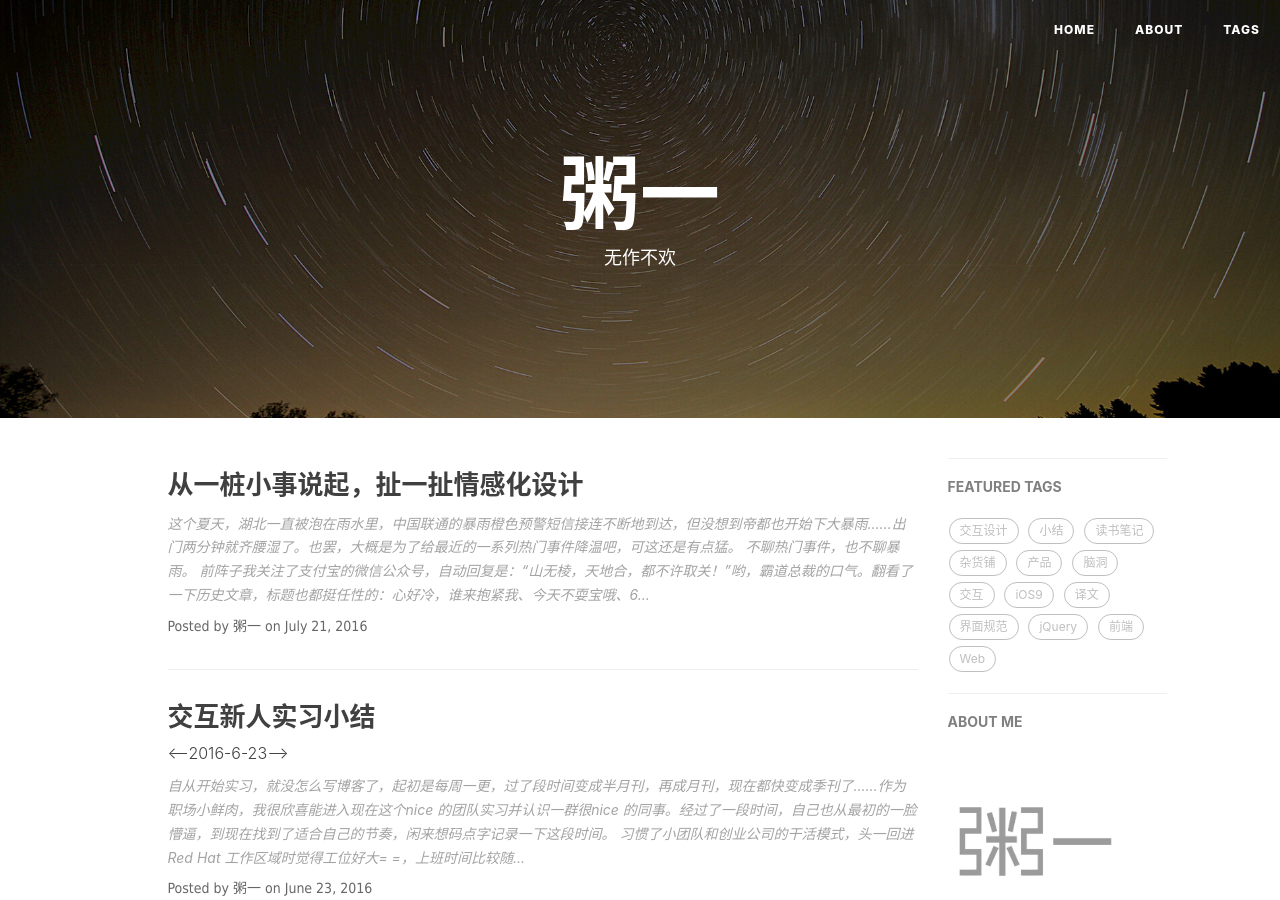
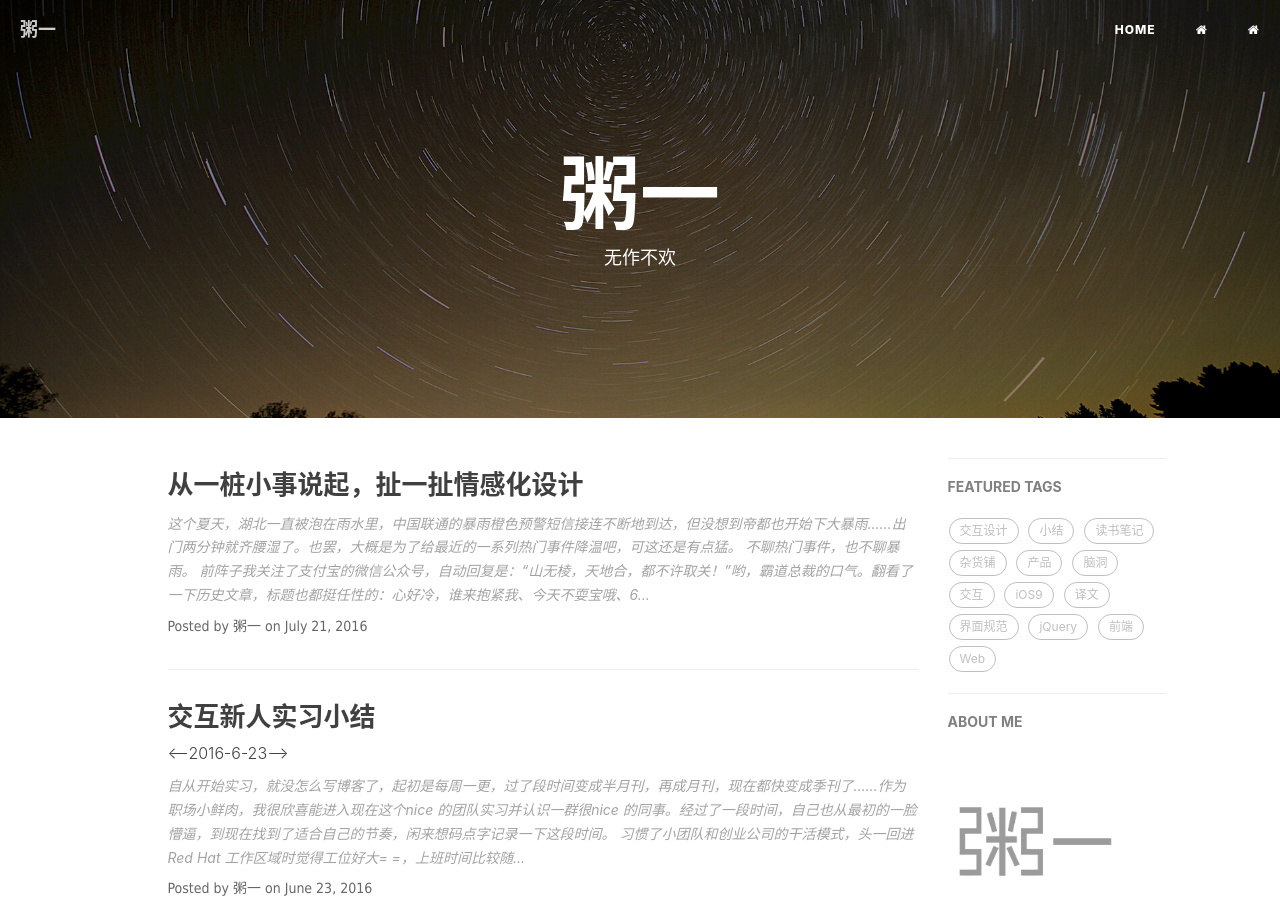
Before and after one commit to Winnie25/mondayc.github.io, a Jekyll site: the page built from index.html, in a window 1280 px wide and 900 px high. Built offline with Jekyll 4.4.1, drawn with Linux system fonts in a browser that asks for light colours; nearby versions of some CDN libraries; Markdown is read by kramdown in place of the engine named in the settings; the list of posts is cut into pages by our own code; comment, search, counter and statistics services are not loaded.

Commit message:
change home

```diff
--- a/_includes/nav.html
+++ b/_includes/nav.html
@@ -9,7 +9,7 @@
                 <span class="icon-bar"></span>
                 <span class="icon-bar"></span>
             </button>
-            <!-- <a class="navbar-brand" href="{{ site.baseurl }}/">{{ site.title }}</a> -->
+            <a class="navbar-brand" href="{{ site.baseurl }}/">{{ site.title }}</a>
         </div>
 
         <!-- Collect the nav links, forms, and other content for toggling -->
@@ -21,7 +21,7 @@
                     </li>
                     {% for page in site.pages %}{% if page.title %}
                     <li>
-                        <a href="{{ page.url | prepend: site.baseurl }}">{{ page.title }}</a>
+                        <a href="{{ page.url | prepend: site.baseurl }}"><span class="fa fa-home"></span></a>
                     </li>
                     {% endif %}{% endfor %}
                 </ul>
```
